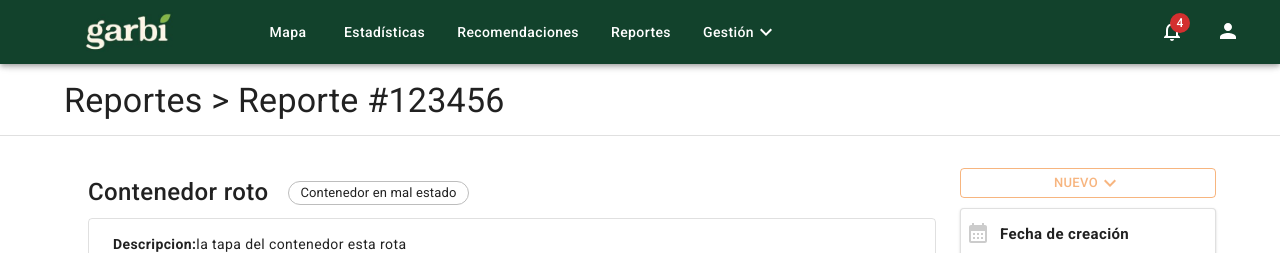
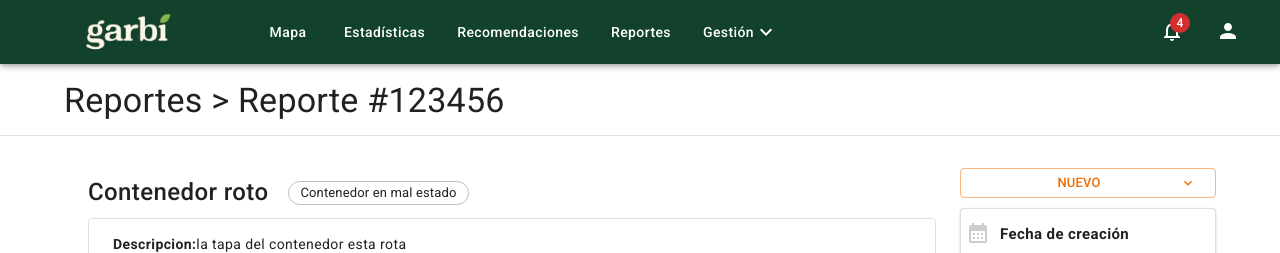
Before and after one commit to SofiaPalmieri/garbi-front, a React (Vite) app: page /reportes/detalle in a window 1280 px wide. Shown: the top 253 px of the page. Built offline with nearby package versions, Linux system fonts and the light colour scheme; sample sign-in values are in the browser's storage.

Commit message:
added ReportStatusSelect to report details page

```diff
--- a/src/components/ReportStatusSelect/ReportStatusSelect.jsx
+++ b/src/components/ReportStatusSelect/ReportStatusSelect.jsx
@@ -34,7 +34,7 @@ const SmallKeyboardArrowDownIcon = (color) =>
   }));
 
 export const ReportStatusSelect = ({
-  reportId, reportState, onAvatarUpdate
+  reportId, reportState, onAvatarUpdate=null
 }) => {
   const [selectedValue, setSelectedValue] = useState(reportState);
   const [newSelectedValue, setNewSelectedValue] = useState(reportState);
@@ -91,11 +91,13 @@ export const ReportStatusSelect = ({
         const response = await reviewReport(reportId, reviewReportBody);
 
         //TODO later: validar que la respuesta sea la esperada, y sino tirar error.
-        onAvatarUpdate(reportId, {
-          name: user.name,
-          surname:user.surname,
-          profilePicture: user.profilePicture
-        });
+        if(onAvatarUpdate) {
+          onAvatarUpdate(reportId, {
+            name: user.name,
+            surname:user.surname,
+            profilePicture: user.profilePicture
+          });
+        }
       } catch (error) {
         console.error('Error submitting form', error);
       }
@@ -136,6 +138,7 @@ export const ReportStatusSelect = ({
             fontSize: '13px',
             fontWeight: 500,
             lineHeight: '22px',
+            textAlign: 'center',
           }}
         >
           <MenuItem
--- a/src/pages/ReportDetails/ReportDetails.jsx
+++ b/src/pages/ReportDetails/ReportDetails.jsx
@@ -1,10 +1,12 @@
 import {
-  Box, Paper, Button
+  Box, Paper
 } from '@mui/material';
-import ExpandMoreIcon from '@mui/icons-material/ExpandMore';
 import {
   ReportDetailsSideComponent
 } from '../../components/ReportDetailsSideComponent/ReportDetailsSideComponent';
+import {
+  ReportStatusSelect
+} from '../../components/ReportStatusSelect';
 
 const colors = {
   NEW: '#EF6C0080',
@@ -23,7 +25,7 @@ const getColor = (state) => {
 };
 
 export const ReportDetails = ({
-  content, state
+  reportId, content, state
 }) => {
   return (
     <Box
@@ -31,25 +33,10 @@ export const ReportDetails = ({
         width: '100%'
       }}
     >
-      <Button
-        variant='outlined'
-        color='warning'
-        size='small'
-        sx={{
-          color: getColor(state),
-          width: '100%',
-          height: '30px',
-          padding: '4px 10px',
-          border: '1px solid',
-        }}
-      >
-        {state}
-        <ExpandMoreIcon
-          sx={{
-            color: getColor(state),
-          }}
-        />
-      </Button>
+      <ReportStatusSelect
+        reportId={reportId}
+        reportState={state}
+      />
 
       <Paper
         sx={{
--- a/src/pages/ReportDetails/ReportDetailsPage.jsx
+++ b/src/pages/ReportDetails/ReportDetailsPage.jsx
@@ -118,6 +118,7 @@ const usersReport = [
 ]
 
 export const ReportDetailsPage = ({
+  reportId = 'CR638420ff',
   content = defaultContent,
   state = 'NUEVO'
 }) => {
@@ -211,6 +212,7 @@ export const ReportDetailsPage = ({
               }}
             >
               <ReportDetails
+                reportId={reportId}
                 content={content}  // Pasa el array de objetos tal cual está
                 state={state}      // Pasa el estado si es necesario
               />
```
